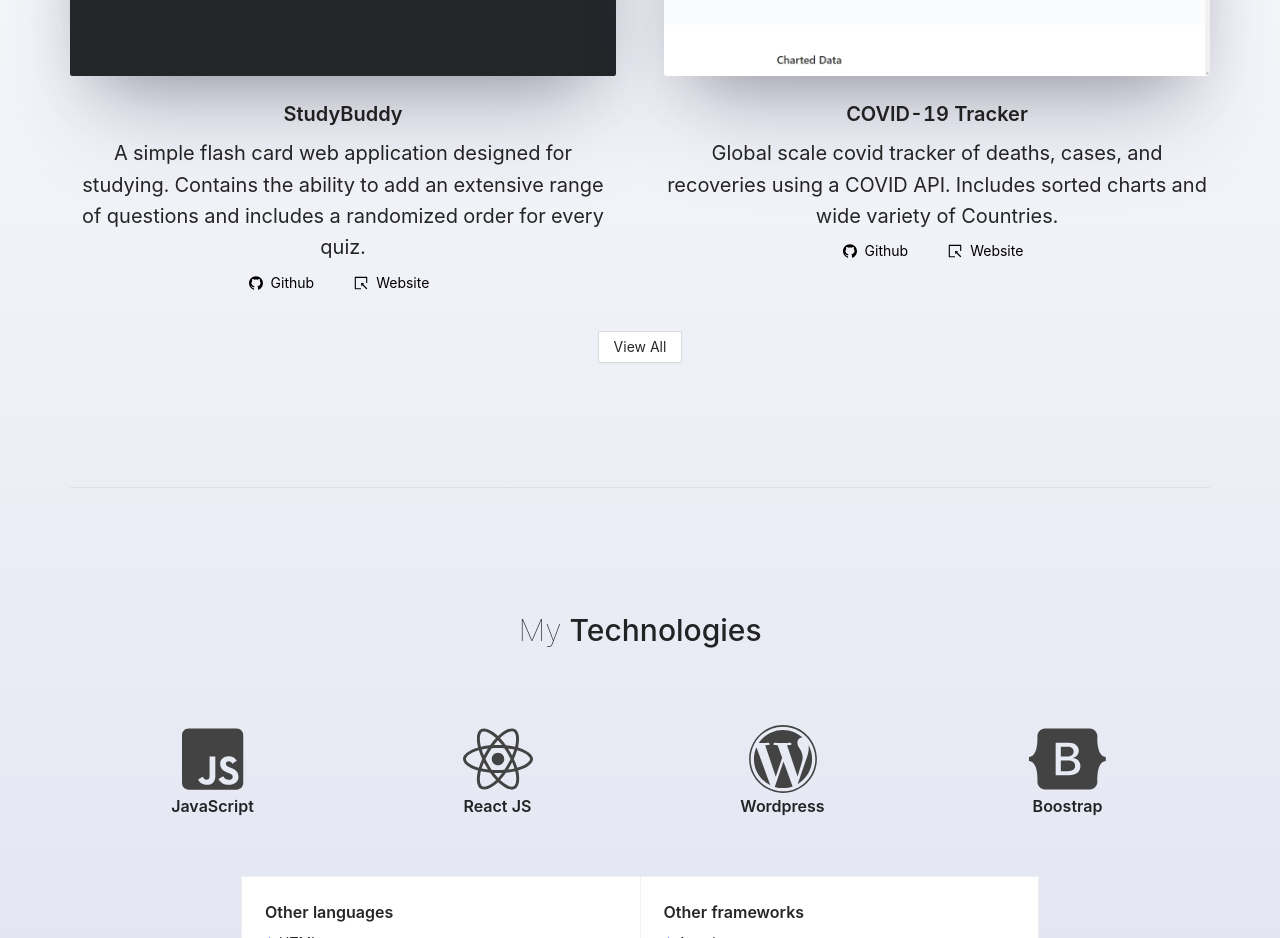
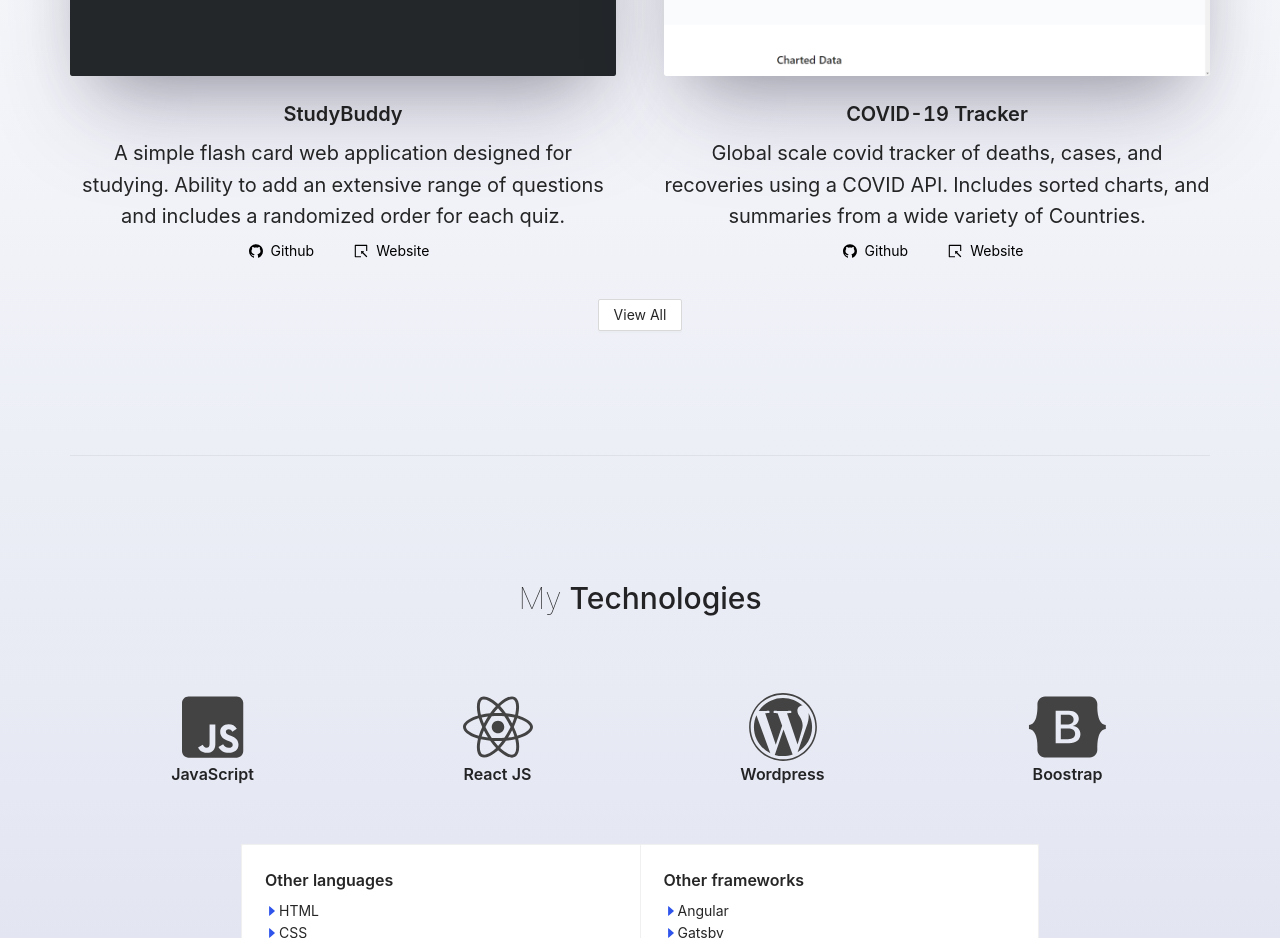
Before and after one commit to jonahlouis4/Portfolio-v3, a React (Create React App) app: page / in a window 1280 px wide. Shown: the part 2200-3138 px from the top of the page. Built offline with nearby package versions, Linux system fonts and the light colour scheme.

Commit message:
Changed wording

```diff
--- a/src/components/Projects.js
+++ b/src/components/Projects.js
@@ -66,11 +66,11 @@ const Projects = () => {
     /** Usestate of all projects - contains all project information */
     const [projects] = useState([
         {id: 1, iconName: "faReact", projectName: "StudyBuddy",
-            description: "A simple flash card web application designed for studying. Contains the ability to add an extensive range of questions and includes a randomized order for every quiz.",
+            description: "A simple flash card web application designed for studying. Ability to add an extensive range of questions and includes a randomized order for each quiz.",
             github: "https://github.com/jonahlouis4/StudyBuddy", url:"https://jonahlouis4.github.io/StudyBuddy/",
             disabled: false },
         {id: 2, iconName: "faReact", projectName: "COVID-19 Tracker",
-            description: "Global scale covid tracker of deaths, cases, and recoveries using a COVID API. Includes sorted charts and wide variety of Countries.",
+            description: "Global scale covid tracker of deaths, cases, and recoveries using a COVID API. Includes sorted charts, and summaries from a wide variety of Countries.",
             github: "https://github.com/jonahlouis4/COVID19-Tracker", url:"https://covid19-tracker2021.herokuapp.com/", disabled: false },
     ])
 
```
Also changed, not shown: 1 other file (tests, documents, lock files or other folders).
